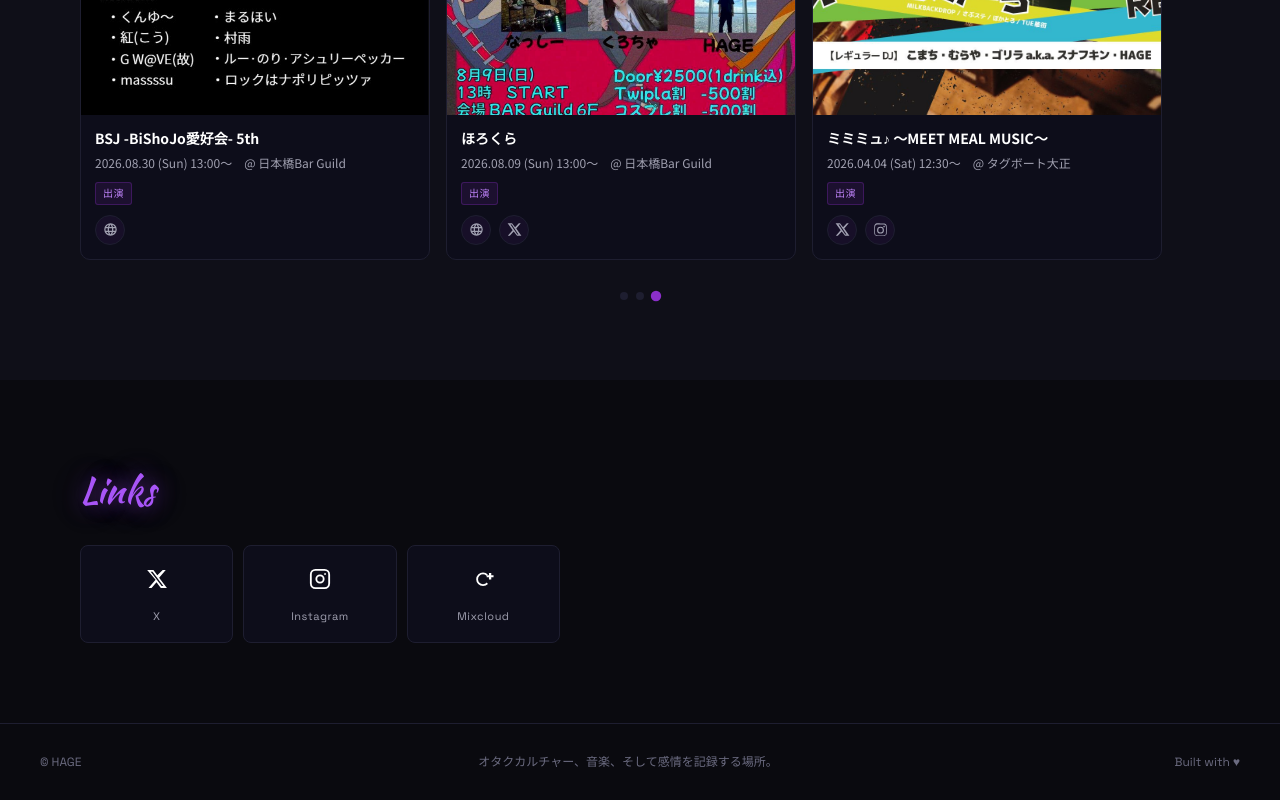
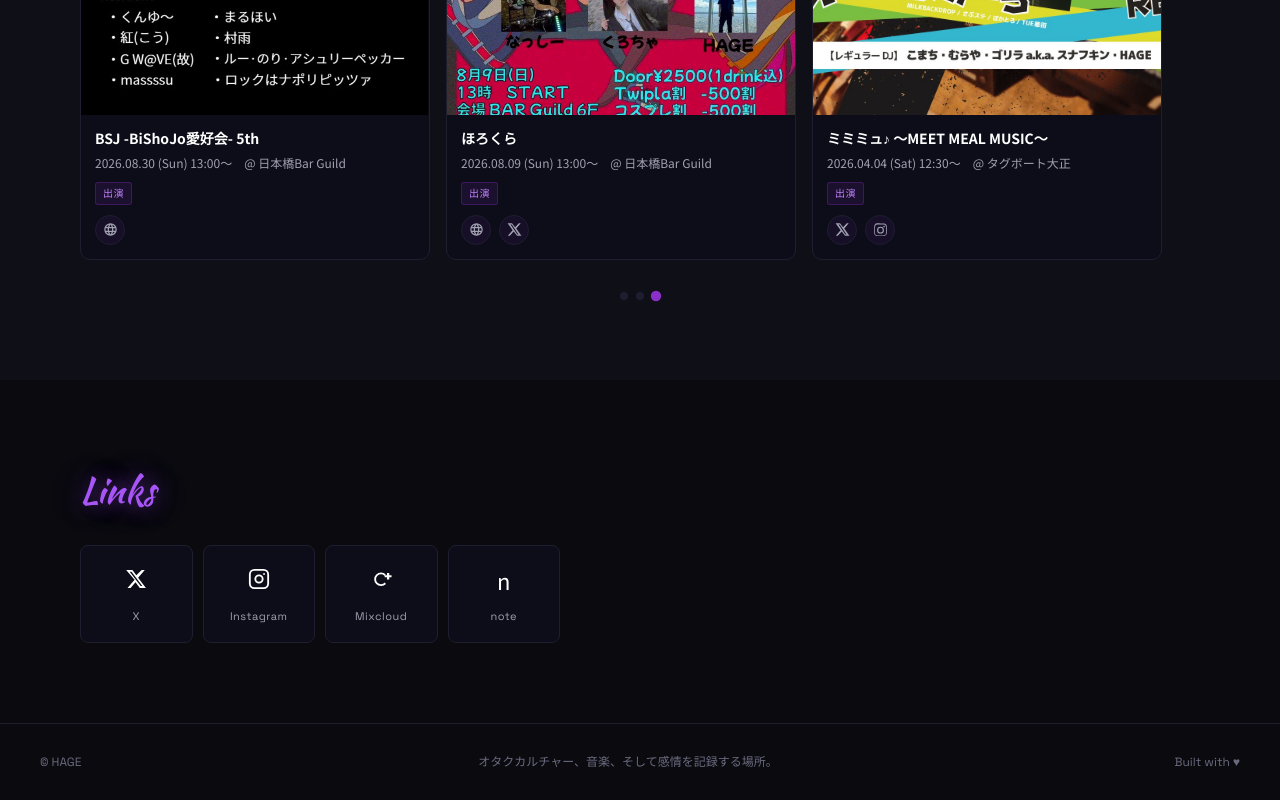
Before and after one commit to hage00675mss-collab/hage-site, a plain HTML site: page index.html in a window 1280 px wide. Shown: the part 3439-4239 px from the top of the page. Drawn offline with Linux system fonts and the light colour scheme.

Commit message:
Add note link

```diff
--- a/index.html
+++ b/index.html
@@ -604,7 +604,7 @@
 
     .links-grid {
       display: grid;
-      grid-template-columns: repeat(3, 1fr);
+      grid-template-columns: repeat(4, 1fr);
       gap: 10px;
     }
 
@@ -1152,6 +1152,10 @@
             </div>
             <span class="link-label">Mixcloud</span>
           </a>
+          <a href="https://note.com/hage_yusuke" target="_blank" rel="noopener" class="link-item">
+            <div class="link-icon" aria-hidden="true">n</div>
+            <span class="link-label">note</span>
+          </a>
         </div>
       </div>
     </div>
```
